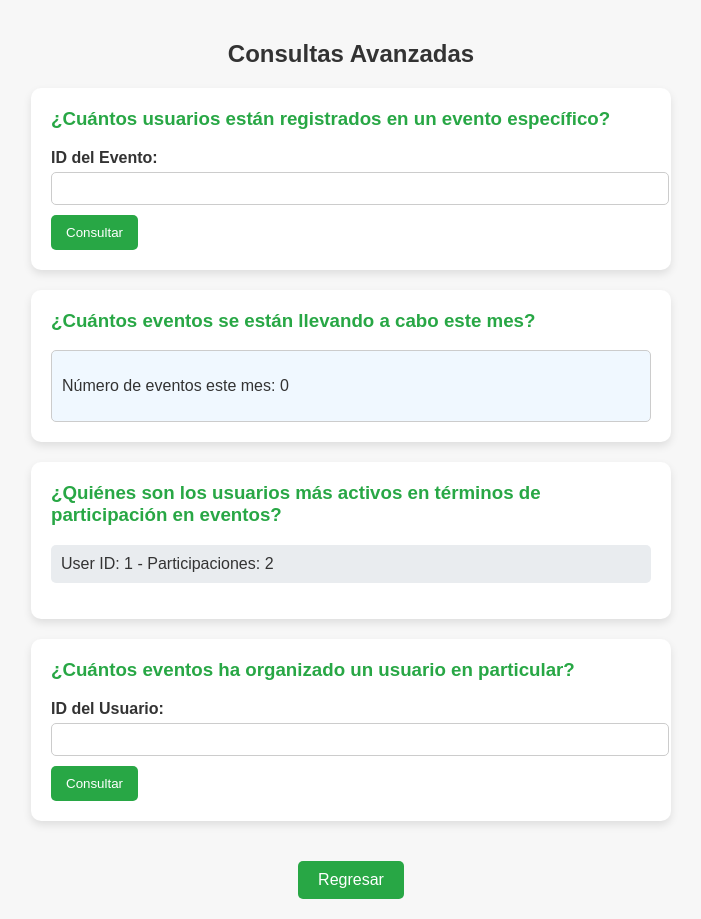
After one commit to MarcoTecsup159/gestionEventos, a Django app: page /eventos/consultas/ in a window 1280 px wide. The commit adds this page. Shown: the whole page, without its empty margins (289-990 px from the left). Run offline with Django 5.2, Linux system fonts and the light colour scheme; data comes from the database, SQL or seed files in the repository.

Commit message:
Agregar consultas Avanzadas

```diff
--- /dev/null
+++ b/gestion_eventos/eventos/templates/eventos/consultas_avanzadas.html
@@ -0,0 +1,155 @@
+<!DOCTYPE html>
+<html lang="es">
+<head>
+    <meta charset="UTF-8">
+    <meta name="viewport" content="width=device-width, initial-scale=1.0">
+    <title>Consultas Avanzadas</title>
+    <style>
+        body {
+            font-family: 'Arial', sans-serif;
+            background-color: #f7f7f7;
+            color: #333;
+            margin: 0;
+            padding: 20px;
+            box-sizing: border-box;
+            display: flex;
+            flex-direction: column;
+            align-items: center;
+        }
+
+        h2 {
+            color: #333;
+            margin-bottom: 20px;
+        }
+
+        .consulta {
+            background-color: #fff;
+            padding: 20px;
+            border-radius: 10px;
+            box-shadow: 0 4px 8px rgba(0, 0, 0, 0.1);
+            width: 100%;
+            max-width: 600px;
+            margin-bottom: 20px;
+        }
+
+        h3 {
+            margin-top: 0;
+            color: #28a745;
+        }
+
+        label {
+            display: block;
+            margin-bottom: 5px;
+            font-weight: bold;
+        }
+
+        input[type="text"] {
+            width: 100%;
+            padding: 8px;
+            margin-bottom: 10px;
+            border: 1px solid #ccc;
+            border-radius: 5px;
+        }
+
+        button {
+            padding: 10px 15px;
+            background-color: #28a745;
+            color: white;
+            border: none;
+            border-radius: 5px;
+            cursor: pointer;
+            transition: background-color 0.3s;
+        }
+
+        button:hover {
+            background-color: #218838;
+        }
+
+        ul {
+            list-style-type: none;
+            padding: 0;
+        }
+
+        ul li {
+            background-color: #e9ecef;
+            margin: 5px 0;
+            padding: 10px;
+            border-radius: 5px;
+        }
+
+        .resultado {
+            margin-top: 10px;
+            padding: 10px;
+            border: 1px solid #ccc;
+            border-radius: 5px;
+            background-color: #f0f8ff;
+        }
+
+        a {
+            display: inline-block;
+            margin-top: 20px;
+            padding: 10px 20px;
+            background-color: #28a745;
+            color: white;
+            text-decoration: none;
+            border-radius: 5px;
+            transition: background-color 0.3s;
+        }
+
+        a:hover {
+            background-color: #218838;
+        }
+    </style>
+</head>
+<body>
+
+    <h2>Consultas Avanzadas</h2>
+
+    <div class="consulta">
+        <h3>¿Cuántos usuarios están registrados en un evento específico?</h3>
+        <form method="get">
+            <label for="evento_id">ID del Evento:</label>
+            <input type="text" name="evento_id" id="evento_id" required>
+            <button type="submit">Consultar</button>
+        </form>
+        {% if usuarios_registrados is not None %}
+            <div class="resultado">
+                <p>Número de usuarios registrados: {{ usuarios_registrados }}</p>
+            </div>
+        {% endif %}
+    </div>
+
+    <div class="consulta">
+        <h3>¿Cuántos eventos se están llevando a cabo este mes?</h3>
+        <div class="resultado">
+            <p>Número de eventos este mes: {{ eventos_mes }}</p>
+        </div>
+    </div>
+
+    <div class="consulta">
+        <h3>¿Quiénes son los usuarios más activos en términos de participación en eventos?</h3>
+        <ul>
+            {% for usuario in usuarios_activos %}
+                <li>User ID: {{ usuario.usuario }} - Participaciones: {{ usuario.participacion }}</li>
+            {% endfor %}
+        </ul>
+    </div>
+
+    <div class="consulta">
+        <h3>¿Cuántos eventos ha organizado un usuario en particular?</h3>
+        <form method="get">
+            <label for="usuario_id">ID del Usuario:</label>
+            <input type="text" name="usuario_id" id="usuario_id" required>
+            <button type="submit">Consultar</button>
+        </form>
+        {% if eventos_organizados is not None %}
+            <div class="resultado">
+                <p>Número de eventos organizados: {{ eventos_organizados }}</p>
+            </div>
+        {% endif %}
+    </div>
+
+    <a href="{% url 'crear_evento' %}" class="boton">Regresar</a>
+
+</body>
+</html>
--- a/gestion_eventos/eventos/templates/eventos/crear_evento.html
+++ b/gestion_eventos/eventos/templates/eventos/crear_evento.html
@@ -135,6 +135,7 @@
         </form>
 
         <a href="{% url 'listar_eventos' %}" class="boton">Lista de Eventos</a>
+        <a href="{% url 'consultas_avanzadas' %}" class="boton">Consultar</a>
 
         <footer>
             <p>© 2024 Sistema de gestión de eventos</p>
--- a/gestion_eventos/eventos/urls.py
+++ b/gestion_eventos/eventos/urls.py
@@ -1,10 +1,11 @@
 
 from django.urls import path
-from .views import CrearEventoView, registrar_en_evento, lista_eventos, detalle_evento
+from .views import CrearEventoView, registrar_en_evento, lista_eventos, detalle_evento, consultas_avanzadas
 
 urlpatterns = [
     path('crear/', CrearEventoView.as_view(), name='crear_evento'),  # Ruta para crear un nuevo evento
     path('registrar/<int:evento_id>/', registrar_en_evento, name='registrar_evento'),  # Ruta para registrar usuario en un evento
     path('', lista_eventos, name='listar_eventos'),
     path('<int:evento_id>/', detalle_evento, name='detalle_evento'),
+    path('consultas/', consultas_avanzadas, name='consultas_avanzadas'),
 ]
--- a/gestion_eventos/eventos/views.py
+++ b/gestion_eventos/eventos/views.py
@@ -3,6 +3,8 @@ from django.views.generic import CreateView, ListView
 from django.urls import reverse_lazy
 from .models import Evento, RegistroEvento
 from django.contrib.auth.decorators import login_required
+from django.db.models import Count
+from django.utils import timezone
 
 # Create your views here.
 #crear eventos
@@ -26,3 +28,40 @@ def lista_eventos(request):
 def detalle_evento(request, evento_id):
     evento = get_object_or_404(Evento, id=evento_id)
     return render(request, 'eventos/detalle_evento.html', {'evento': evento})
+
+#----
+# Vista para mostrar información avanzada
+def consultas_avanzadas(request):
+    # 1. ¿Cuántos usuarios están registrados en un evento específico?
+    evento_id = request.GET.get('evento_id')
+    if evento_id:
+        usuarios_registrados = RegistroEvento.objects.filter(evento_id=evento_id).count()
+    else:
+        usuarios_registrados = None
+
+    # 2. ¿Cuántos eventos se están llevando a cabo este mes?
+    fecha_actual = timezone.now()
+    eventos_mes = Evento.objects.filter(fecha__month=fecha_actual.month, fecha__year=fecha_actual.year).count()
+
+    # 3. ¿Quiénes son los usuarios más activos en términos de participación en eventos?
+    usuarios_activos = (
+        RegistroEvento.objects.values('usuario')
+        .annotate(participacion=Count('evento'))
+        .order_by('-participacion')[:5]  # Los 5 usuarios más activos
+    )
+
+    # 4. ¿Cuántos eventos ha organizado un usuario en particular?
+    usuario_id = request.GET.get('usuario_id')
+    if usuario_id:
+        eventos_organizados = Evento.objects.filter(organizador_id=usuario_id).count()
+    else:
+        eventos_organizados = None
+
+    context = {
+        'usuarios_registrados': usuarios_registrados,
+        'eventos_mes': eventos_mes,
+        'usuarios_activos': usuarios_activos,
+        'eventos_organizados': eventos_organizados,
+    }
+
+    return render(request, 'eventos/consultas_avanzadas.html', context)
```
